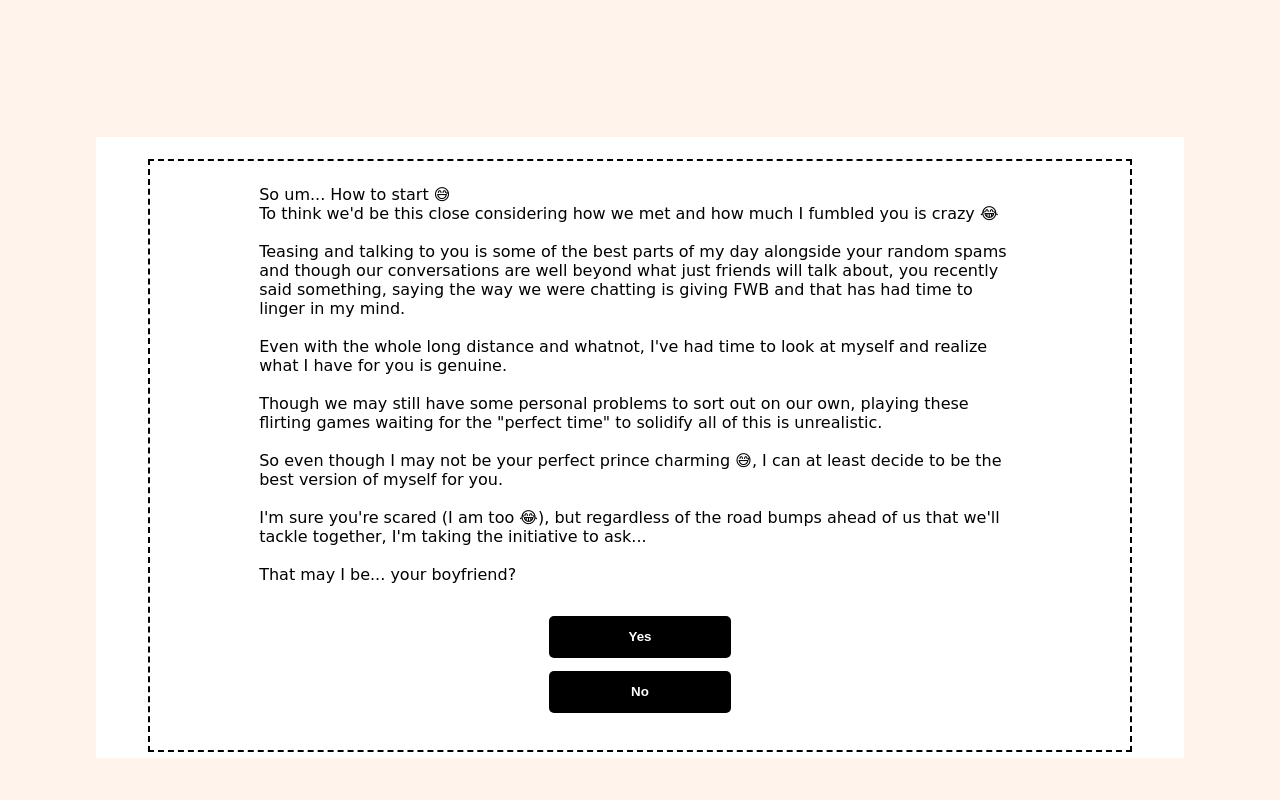
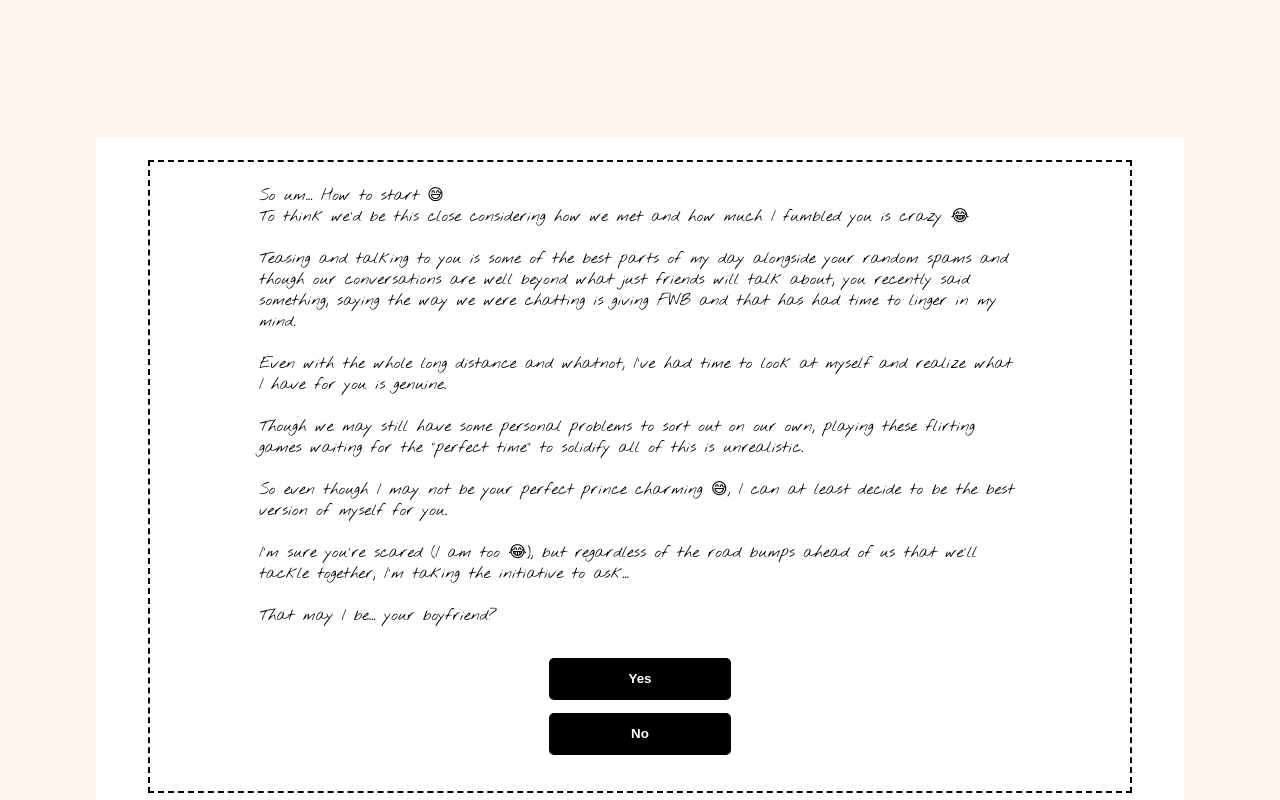
Before and after one commit to AyoDaCoda/From-Didi, a plain HTML site: page index.html in a window 1280 px wide. Shown: the part 663-1463 px from the top of the page. Before the commit the page ends 1421 px from the top, so only its background shows below. Drawn offline with Linux system fonts and the light colour scheme; a web font is replaced by a local one.

Commit message:
Update main.css

```diff
--- a/main.css
+++ b/main.css
@@ -163,7 +163,6 @@ a{
     gap: 2em;
     position: absolute;
     top: 100%;
-    font-family: cursive;
     /* visibility: hidden;
     opacity: 0; */
 }
@@ -174,6 +173,7 @@ a{
     margin: 0;
     z-index: 99;
     text-align: left;
+    font-family: "Nothing You Could Do", cursive;
 }
 
 small{
```
